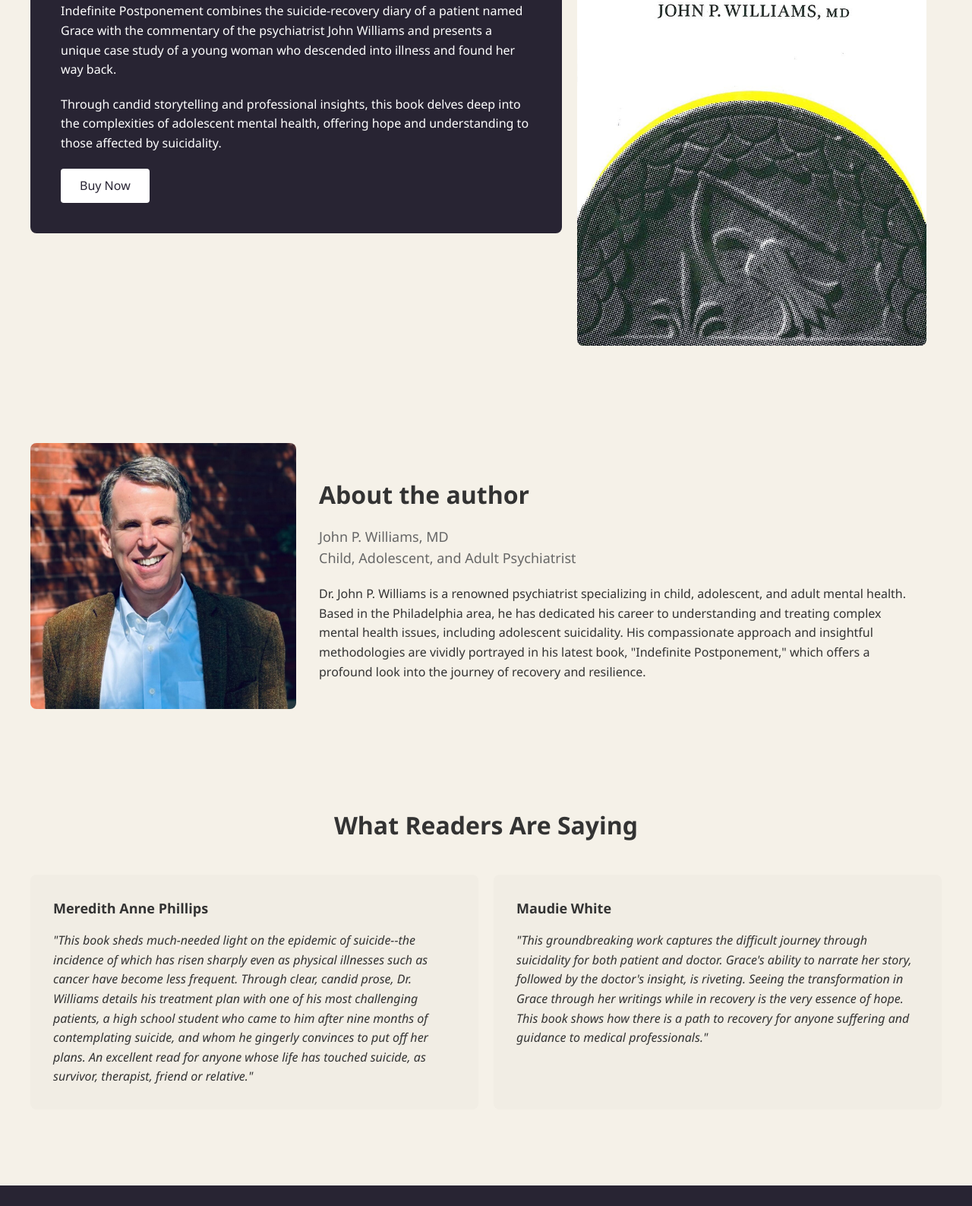
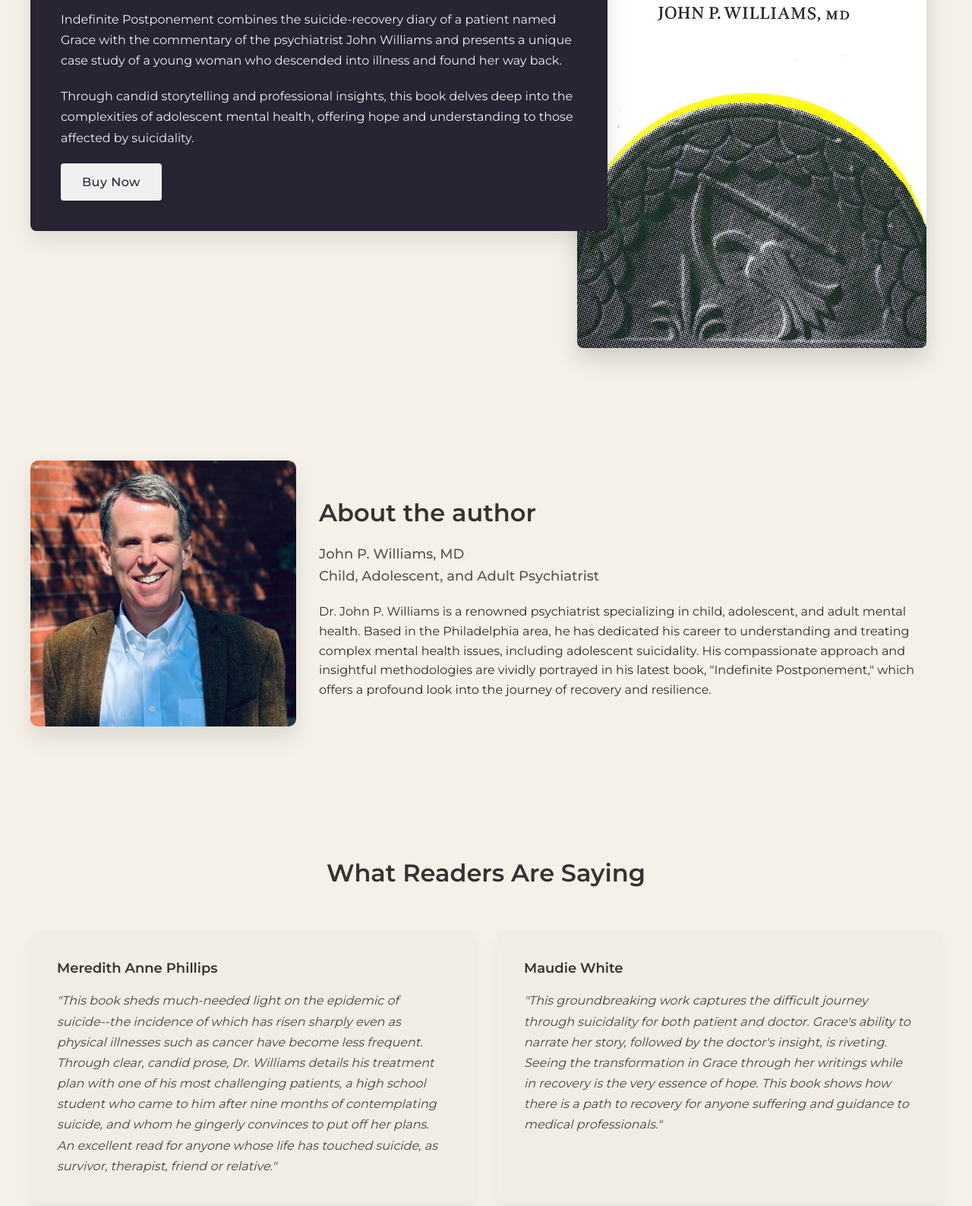
Before and after one commit to johnwill1235/psychenquiry-org, a plain HTML site: page index.html in a window 1280 px wide. Shown: the part 438-2025 px from the top of the page at 76% size. Drawn offline with nearby package versions, Linux system fonts and the light colour scheme.

Commit message:
added index

```diff
--- a/index.html
+++ b/index.html
@@ -4,17 +4,23 @@
     <meta charset="UTF-8">
     <meta name="viewport" content="width=device-width, initial-scale=1.0">
     <title>Indefinite Postponement</title>
+    <!-- Montserrat font from Google Fonts -->
+    <link rel="preconnect" href="https://fonts.googleapis.com">
+    <link rel="preconnect" href="https://fonts.gstatic.com" crossorigin>
+    <link href="https://fonts.googleapis.com/css2?family=Montserrat:wght@300;400;500;600;700&display=swap" rel="stylesheet">
+    <!-- Adding AOS (Animate On Scroll) library -->
+    <link href="https://cdnjs.cloudflare.com/ajax/libs/aos/2.3.4/aos.css" rel="stylesheet">
     <style>
         * {
             margin: 0;
             padding: 0;
             box-sizing: border-box;
-            font-family: 'Segoe UI', Tahoma, Geneva, Verdana, sans-serif;
+            font-family: 'Montserrat', sans-serif;
         }
 
         body {
             background-color: #f5f1e8;
-            color: #333;
+            color: #2c2c2c;
             line-height: 1.6;
         }
 
@@ -24,12 +30,13 @@
         }
 
         .logo {
-            font-size: 24px;
+            font-size: 26px;
             font-weight: 500;
-            color: #444;
+            color: #333;
             text-decoration: none;
             margin-bottom: 10px;
             display: block;
+            letter-spacing: 1px;
         }
 
         nav {
@@ -43,6 +50,11 @@
             text-decoration: none;
             color: #444;
             font-weight: 500;
+            transition: all 0.3s ease;
+        }
+
+        nav a:hover {
+            color: #777;
         }
 
         .container {
@@ -57,15 +69,19 @@
             justify-content: space-between;
             padding: 40px 0;
             flex-wrap: wrap;
+            position: relative;
         }
 
         .hero-content {
             flex: 1;
             min-width: 300px;
             background-color: #282433;
-            color: white;
+            color: #f0f0f0;
             padding: 40px;
             border-radius: 8px;
+            box-shadow: 0 10px 30px rgba(0, 0, 0, 0.1);
+            position: relative;
+            z-index: 2;
         }
 
         .hero-image {
@@ -73,43 +89,59 @@
             min-width: 300px;
             max-width: 500px;
             padding: 20px;
+            margin-left: -5%; /* Creates overlap effect */
+            position: relative;
+            z-index: 1;
         }
 
         .hero-image img {
             width: 100%;
             height: auto;
             border-radius: 8px;
+            box-shadow: 0 15px 30px rgba(0, 0, 0, 0.15);
+            transition: transform 0.5s ease;
+        }
+
+        .hero-image img:hover {
+            transform: scale(1.02);
         }
 
         .hero-content h1 {
             font-size: 32px;
             margin-bottom: 20px;
+            font-weight: 600;
         }
 
         .hero-content p {
             margin-bottom: 20px;
+            line-height: 1.7;
         }
 
         .button {
             display: inline-block;
-            background-color: white;
+            background-color: #f0f0f0;
             color: #282433;
-            padding: 10px 25px;
+            padding: 12px 28px;
             border-radius: 4px;
             text-decoration: none;
             font-weight: 500;
             transition: all 0.3s ease;
+            border: none;
+            cursor: pointer;
+            letter-spacing: 0.5px;
+            box-shadow: 0 4px 12px rgba(0, 0, 0, 0.08);
         }
 
         .button:hover {
-            background-color: #f0f0f0;
-            transform: translateY(-2px);
+            background-color: #e5e5e5;
+            transform: translateY(-3px);
+            box-shadow: 0 6px 15px rgba(0, 0, 0, 0.1);
         }
 
         .author {
             display: flex;
             align-items: center;
-            padding: 60px 0;
+            padding: 80px 0;
             flex-wrap: wrap;
         }
 
@@ -122,7 +154,13 @@
         .author-image img {
             width: 100%;
             height: auto;
-            border-radius: 8px;
+            border-radius: 10px;
+            box-shadow: 0 15px 30px rgba(0, 0, 0, 0.1);
+            transition: transform 0.5s ease;
+        }
+
+        .author-image img:hover {
+            transform: scale(1.03);
         }
 
         .author-content {
@@ -134,55 +172,76 @@
         .author-content h2 {
             font-size: 32px;
             margin-bottom: 15px;
+            font-weight: 600;
+            color: #333;
         }
 
         .author-title {
             font-size: 18px;
-            color: #666;
+            color: #555;
             margin-bottom: 20px;
+            font-weight: 500;
         }
 
         .testimonials {
-            padding: 60px 0;
+            padding: 80px 0;
         }
 
         .testimonials h2 {
             font-size: 32px;
             text-align: center;
-            margin-bottom: 40px;
+            margin-bottom: 50px;
+            font-weight: 600;
+            color: #333;
         }
 
         .testimonial-grid {
             display: flex;
             flex-wrap: wrap;
-            gap: 20px;
+            gap: 30px;
             justify-content: space-between;
         }
 
         .testimonial {
             flex: 1 0 45%;
             background-color: #f1ede4;
-            padding: 30px;
-            border-radius: 8px;
+            padding: 35px;
+            border-radius: 10px;
             min-width: 300px;
+            transition: all 0.3s ease;
+            box-shadow: 0 10px 20px rgba(0, 0, 0, 0.05);
+        }
+
+        .testimonial:hover {
+            transform: translateY(-5px);
+            box-shadow: 0 15px 30px rgba(0, 0, 0, 0.1);
         }
 
         .testimonial-name {
             font-weight: 600;
             font-size: 18px;
             margin-bottom: 15px;
+            color: #333;
         }
 
         .testimonial p {
             font-style: italic;
+            color: #444;
+            line-height: 1.7;
         }
 
         footer {
             background-color: #282433;
-            color: white;
+            color: #f0f0f0;
             text-align: center;
             padding: 30px 0;
             margin-top: 40px;
+        }
+
+        @media (max-width: 992px) {
+            .hero-image {
+                margin-left: 0;
+            }
         }
 
         @media (max-width: 768px) {
@@ -193,6 +252,10 @@
             .hero-image, .author-image {
                 margin: 20px auto;
                 max-width: 400px;
+            }
+
+            .hero {
+                flex-direction: column-reverse;
             }
         }
     </style>
@@ -209,22 +272,22 @@
 
     <main>
         <section class="hero container" id="home">
-            <div class="hero-content">
+            <div class="hero-content" data-aos="fade-right" data-aos-duration="1000">
                 <h1>About the book</h1>
                 <p>Indefinite Postponement combines the suicide-recovery diary of a patient named Grace with the commentary of the psychiatrist John Williams and presents a unique case study of a young woman who descended into illness and found her way back.</p>
                 <p>Through candid storytelling and professional insights, this book delves deep into the complexities of adolescent mental health, offering hope and understanding to those affected by suicidality.</p>
                 <a href="#" class="button">Buy Now</a>
             </div>
-            <div class="hero-image">
+            <div class="hero-image" data-aos="fade-left" data-aos-duration="1000" data-aos-delay="200">
                 <img src="book.jpg" alt="Indefinite Postponement Book Cover" />
             </div>
         </section>
 
         <section class="author container">
-            <div class="author-image">
+            <div class="author-image" data-aos="fade-right" data-aos-duration="1000">
                 <img src="author.jpg" alt="Dr. John P. Williams" />
             </div>
-            <div class="author-content">
+            <div class="author-content" data-aos="fade-left" data-aos-duration="1000" data-aos-delay="200">
                 <h2>About the author</h2>
                 <p class="author-title">John P. Williams, MD<br>Child, Adolescent, and Adult Psychiatrist</p>
                 <p>Dr. John P. Williams is a renowned psychiatrist specializing in child, adolescent, and adult mental health. Based in the Philadelphia area, he has dedicated his career to understanding and treating complex mental health issues, including adolescent suicidality. His compassionate approach and insightful methodologies are vividly portrayed in his latest book, "Indefinite Postponement," which offers a profound look into the journey of recovery and resilience.</p>
@@ -232,13 +295,13 @@
         </section>
 
         <section class="testimonials container">
-            <h2>What Readers Are Saying</h2>
+            <h2 data-aos="fade-up" data-aos-duration="1000">What Readers Are Saying</h2>
             <div class="testimonial-grid">
-                <div class="testimonial">
+                <div class="testimonial" data-aos="fade-up" data-aos-duration="1000" data-aos-delay="100">
                     <div class="testimonial-name">Meredith Anne Phillips</div>
                     <p>"This book sheds much-needed light on the epidemic of suicide--the incidence of which has risen sharply even as physical illnesses such as cancer have become less frequent. Through clear, candid prose, Dr. Williams details his treatment plan with one of his most challenging patients, a high school student who came to him after nine months of contemplating suicide, and whom he gingerly convinces to put off her plans. An excellent read for anyone whose life has touched suicide, as survivor, therapist, friend or relative."</p>
                 </div>
-                <div class="testimonial">
+                <div class="testimonial" data-aos="fade-up" data-aos-duration="1000" data-aos-delay="300">
                     <div class="testimonial-name">Maudie White</div>
                     <p>"This groundbreaking work captures the difficult journey through suicidality for both patient and doctor. Grace's ability to narrate her story, followed by the doctor's insight, is riveting. Seeing the transformation in Grace through her writings while in recovery is the very essence of hope. This book shows how there is a path to recovery for anyone suffering and guidance to medical professionals."</p>
                 </div>
@@ -251,5 +314,18 @@
             <p>&copy; 2025, Indefinite Postponement Powered by Shopify</p>
         </div>
     </footer>
+
+    <!-- AOS (Animate On Scroll) script -->
+    <script src="https://cdnjs.cloudflare.com/ajax/libs/aos/2.3.4/aos.js"></script>
+    <script>
+        document.addEventListener('DOMContentLoaded', function() {
+            AOS.init({
+                once: true,
+                offset: 120,
+                duration: 800,
+                easing: 'ease-in-out'
+            });
+        });
+    </script>
 </body>
 </html>
```
